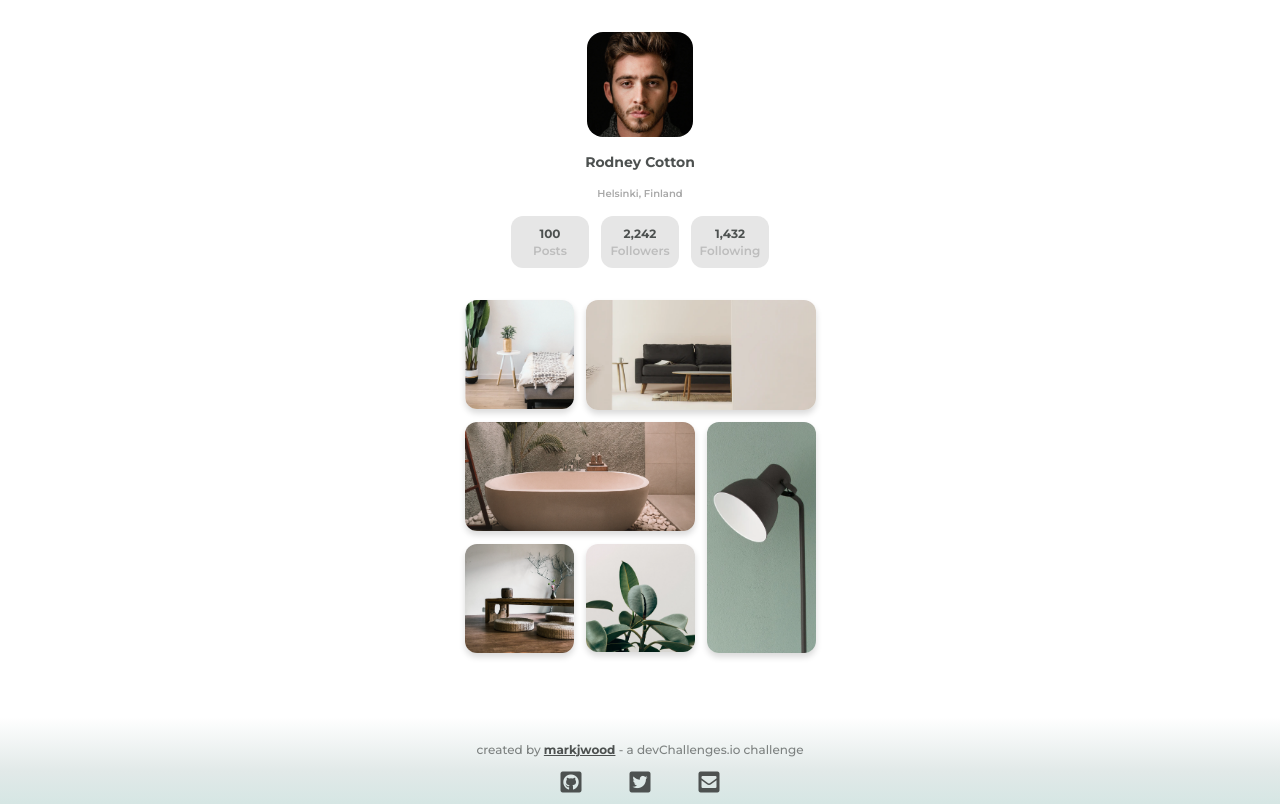
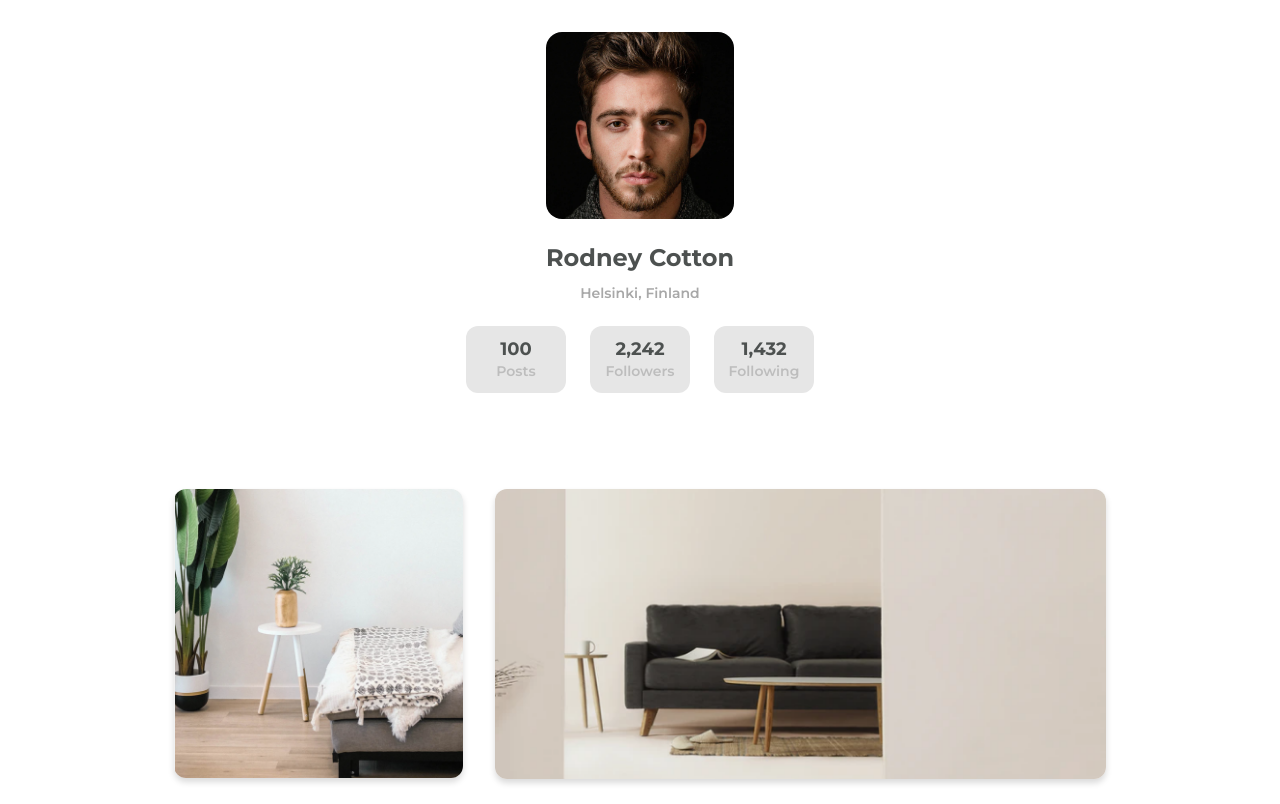
Before and after one commit to markjwood/devchallenges_gallery-page, a plain HTML site: page index.html in a window 1280 px wide. Shown: the top 804 px of the page. Drawn offline with Linux system fonts and the light colour scheme.

Commit message:
media queries

```diff
--- a/style.css
+++ b/style.css
@@ -251,3 +251,45 @@ footer a:hover {
 	gap: 2em;
 	justify-content: center;
 }
+
+/* ------------- */
+/* media queries */
+/* ------------- */
+
+@media screen and (min-width: 1200px) {
+	h1 {
+		font-size: 1.5rem;
+	}
+	.stats h2 {
+		font-size: 1.125rem;
+	}
+	.stats p {
+		font-size: 0.875rem;
+	}
+	.subhead {
+		font-size: 0.875rem;
+	}
+
+	header {
+		gap: 0;
+	}
+	header h1 {
+		margin-block: 1em 0.5em;
+	}
+	.stats {
+		margin-block: 1.5rem 4rem;
+		gap: 1.5rem;
+	}
+	.stats > div {
+		width: 100px;
+		height: 67px;
+	}
+
+	.container {
+		max-width: 59.75em;
+	}
+
+	.gallery {
+		gap: 2em;
+	}
+}
```
